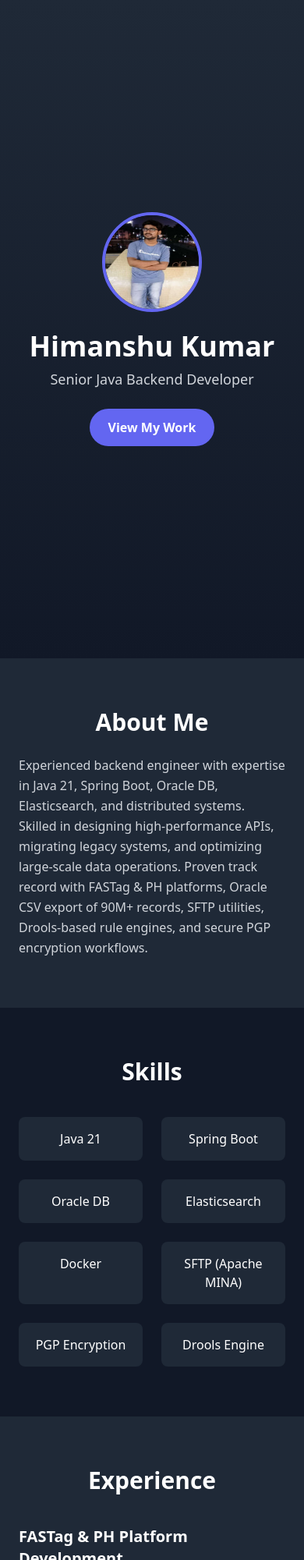
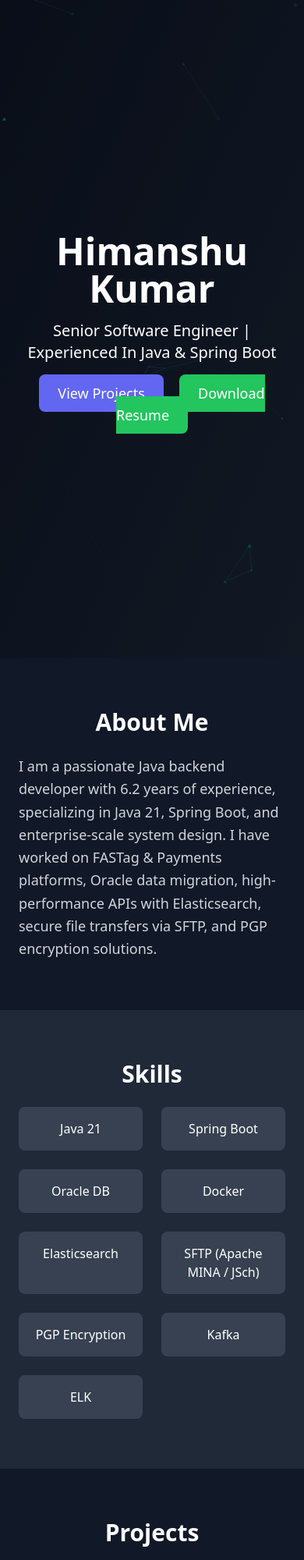
Before and after one commit to himanshukt/himanshukt.github.io, a plain HTML site: page index.html in a window 390 px wide. Shown: the top 2000 px of the page at 78% size. Drawn offline with nearby package versions, Linux system fonts and the light colour scheme.

Commit message:
Update index.html
changed with hero section

```diff
--- a/index.html
+++ b/index.html
@@ -2,105 +2,140 @@
 <html lang="en">
 <head>
   <meta charset="UTF-8" />
-  <meta name="viewport" content="width=device-width, initial-scale=1.0" />
+  <meta name="viewport" content="width=device-width, initial-scale=1.0"/>
   <title>Himanshu Kumar - Portfolio</title>
   <script src="https://cdn.tailwindcss.com"></script>
-  <link href="https://unpkg.com/aos@2.3.4/dist/aos.css" rel="stylesheet">
+  <style>
+    /* Fullscreen particle container */
+    #particles-js {
+      position: absolute;
+      width: 100%;
+      height: 100%;
+      background: linear-gradient(to bottom right, #0f172a, #1e293b);
+      z-index: -1;
+    }
+    /* Fade-in animation for hero content */
+    @keyframes fadeInUp {
+      0% {opacity: 0; transform: translateY(20px);}
+      100% {opacity: 1; transform: translateY(0);}
+    }
+    .fade-in-up {
+      animation: fadeInUp 1s ease-out forwards;
+    }
+  </style>
 </head>
-<body class="bg-gray-900 text-white">
+<body class="bg-gray-900 text-white font-sans">
 
-  <!-- Hero -->
-  <section class="h-screen flex flex-col justify-center items-center text-center bg-gradient-to-b from-gray-800 to-gray-900">
-    <img src="images/aboutme.jpg" alt="Profile" class="w-32 h-32 rounded-full border-4 border-indigo-500 mb-6" data-aos="zoom-in">
-    <h1 class="text-4xl font-bold mb-2" data-aos="fade-up">Himanshu Kumar</h1>
-    <p class="text-lg text-gray-300" data-aos="fade-up" data-aos-delay="100">Senior Java Backend Developer</p>
-    <a href="#projects" class="mt-6 px-6 py-3 bg-indigo-500 hover:bg-indigo-600 rounded-full text-white font-semibold" data-aos="fade-up" data-aos-delay="200">View My Work</a>
-  </section>
-
-  <!-- About -->
-  <section class="py-16 px-6 md:px-20 bg-gray-800" id="about">
-    <h2 class="text-3xl font-bold mb-6 text-center" data-aos="fade-up">About Me</h2>
-    <p class="max-w-3xl mx-auto text-gray-300 leading-relaxed" data-aos="fade-up" data-aos-delay="100">
-      Experienced backend engineer with expertise in Java 21, Spring Boot, Oracle DB, Elasticsearch, and distributed systems.
-      Skilled in designing high-performance APIs, migrating legacy systems, and optimizing large-scale data operations.
-      Proven track record with FASTag & PH platforms, Oracle CSV export of 90M+ records, SFTP utilities, Drools-based rule engines, and secure PGP encryption workflows.
-    </p>
-  </section>
-
-  <!-- Skills -->
-  <section class="py-16 px-6 md:px-20 bg-gray-900" id="skills">
-    <h2 class="text-3xl font-bold mb-10 text-center" data-aos="fade-up">Skills</h2>
-    <div class="grid grid-cols-2 md:grid-cols-4 gap-6 text-center">
-      <div class="p-4 bg-gray-800 rounded-lg" data-aos="fade-up">Java 21</div>
-      <div class="p-4 bg-gray-800 rounded-lg" data-aos="fade-up" data-aos-delay="50">Spring Boot</div>
-      <div class="p-4 bg-gray-800 rounded-lg" data-aos="fade-up" data-aos-delay="100">Oracle DB</div>
-      <div class="p-4 bg-gray-800 rounded-lg" data-aos="fade-up" data-aos-delay="150">Elasticsearch</div>
-      <div class="p-4 bg-gray-800 rounded-lg" data-aos="fade-up" data-aos-delay="200">Docker</div>
-      <div class="p-4 bg-gray-800 rounded-lg" data-aos="fade-up" data-aos-delay="250">SFTP (Apache MINA)</div>
-      <div class="p-4 bg-gray-800 rounded-lg" data-aos="fade-up" data-aos-delay="300">PGP Encryption</div>
-      <div class="p-4 bg-gray-800 rounded-lg" data-aos="fade-up" data-aos-delay="350">Drools Engine</div>
-    </div>
-  </section>
-
-  <!-- Experience -->
-  <section class="py-16 px-6 md:px-20 bg-gray-800" id="experience">
-    <h2 class="text-3xl font-bold mb-10 text-center" data-aos="fade-up">Experience</h2>
-    <div class="space-y-8 max-w-3xl mx-auto">
-      <div data-aos="fade-up">
-        <h3 class="text-xl font-semibold">FASTag & PH Platform Development</h3>
-        <p class="text-gray-400">Migrated core systems to Java 21, implemented Vahan-based Tag Issuance, VRN history download, and DA processing.</p>
-      </div>
-      <div data-aos="fade-up" data-aos-delay="100">
-        <h3 class="text-xl font-semibold">Oracle Data Export</h3>
-        <p class="text-gray-400">Optimized batch data extraction of 90M+ records using JDBC multithreading & memory-safe streaming.</p>
-      </div>
-      <div data-aos="fade-up" data-aos-delay="200">
-        <h3 class="text-xl font-semibold">SFTP & File Processing</h3>
-        <p class="text-gray-400">Developed production-grade SFTP utilities with Apache MINA SSHD for secure large file transfers.</p>
-      </div>
-      <div data-aos="fade-up" data-aos-delay="300">
-        <h3 class="text-xl font-semibold">Rule Engine Integration</h3>
-        <p class="text-gray-400">Implemented Drools for externalized fare calculation and flexible business rules management.</p>
+  <!-- Hero Section -->
+  <section class="min-h-screen flex flex-col justify-center items-center text-center px-6 relative overflow-hidden">
+    <div id="particles-js"></div>
+    <div class="absolute inset-0 bg-black bg-opacity-40"></div>
+    <div class="relative z-10 fade-in-up">
+      <h1 class="text-5xl font-bold mb-4">Himanshu Kumar</h1>
+      <p class="text-xl mb-6">Senior Software Engineer | Experienced In Java & Spring Boot </p>
+      <div class="space-x-4">
+        <a href="#projects" class="bg-indigo-500 hover:bg-indigo-600 px-6 py-3 rounded-lg text-lg transition">View Projects</a>
+        <a href="resume.pdf" download class="bg-green-500 hover:bg-green-600 px-6 py-3 rounded-lg text-lg transition">Download Resume</a>
       </div>
     </div>
   </section>
 
-  <!-- Projects -->
-  <section class="py-16 px-6 md:px-20 bg-gray-900" id="projects">
-    <h2 class="text-3xl font-bold mb-10 text-center" data-aos="fade-up">Projects</h2>
-    <div class="grid md:grid-cols-2 gap-8">
-      <div class="bg-gray-800 p-6 rounded-lg" data-aos="fade-up">
-        <img src="https://himanshukt.github.io/images/fastag.jpg" alt="FASTag" class="rounded-lg mb-4">
-        <h3 class="text-xl font-semibold">FASTag System Migration</h3>
-        <p class="text-gray-400">Upgraded platform to Java 21, optimized for high transaction throughput (500+ RPS).</p>
-      </div>
-      <div class="bg-gray-800 p-6 rounded-lg" data-aos="fade-up" data-aos-delay="100">
-        <img src="https://himanshukt.github.io/images/oracle_export.jpg" alt="Oracle Export" class="rounded-lg mb-4">
-        <h3 class="text-xl font-semibold">Oracle CSV Exporter</h3>
-        <p class="text-gray-400">Multithreaded JDBC solution for large-scale data export without DB tweaks.</p>
+  <!-- About Section -->
+  <section class="py-16 max-w-4xl mx-auto px-6">
+    <h2 class="text-3xl font-bold mb-6 text-center">About Me</h2>
+    <p class="text-lg leading-relaxed text-gray-300">
+      I am a passionate Java backend developer with <span id="experience-years"></span> years of experience, specializing in Java 21, Spring Boot, and enterprise-scale system design.
+      I have worked on FASTag & Payments platforms, Oracle data migration, high-performance APIs with Elasticsearch, secure file transfers via SFTP, and PGP encryption solutions.
+    </p>
+  </section>
+
+  <!-- Skills Section -->
+  <section class="py-16 bg-gray-800">
+    <div class="max-w-5xl mx-auto px-6">
+      <h2 class="text-3xl font-bold mb-6 text-center">Skills</h2>
+      <div class="grid grid-cols-2 md:grid-cols-4 gap-6 text-center">
+        <div class="bg-gray-700 p-4 rounded-lg">Java 21</div>
+        <div class="bg-gray-700 p-4 rounded-lg">Spring Boot</div>
+        <div class="bg-gray-700 p-4 rounded-lg">Oracle DB</div>
+        <div class="bg-gray-700 p-4 rounded-lg">Docker</div>
+        <div class="bg-gray-700 p-4 rounded-lg">Elasticsearch</div>
+        <div class="bg-gray-700 p-4 rounded-lg">SFTP (Apache MINA / JSch)</div>
+        <div class="bg-gray-700 p-4 rounded-lg">PGP Encryption</div>
+        <div class="bg-gray-700 p-4 rounded-lg">Kafka</div>
+        <div class="bg-gray-700 p-4 rounded-lg">ELK</div>
       </div>
     </div>
   </section>
 
-  <!-- Contact -->
-  <section class="py-16 px-6 md:px-20 bg-gray-800" id="contact">
-    <h2 class="text-3xl font-bold mb-10 text-center" data-aos="fade-up">Contact</h2>
-    <div class="text-center space-y-4">
-      <p>Email: <a href="mailto:himanshukt01@gmail.com" class="text-indigo-400 hover:underline">himanshukt01@gmail.com</a></p>
-      <p>GitHub: <a href="https://github.com/himanshukt" target="_blank" class="text-indigo-400 hover:underline">github.com/himanshukt</a></p>
-      <p>LinkedIn: <a href="https://linkedin.com/in/himanshukt/" target="_blank" class="text-indigo-400 hover:underline">linkedin.com/in/himanshukt</a></p>
+  <!-- Projects Section -->
+  <section id="projects" class="py-16 max-w-5xl mx-auto px-6">
+    <h2 class="text-3xl font-bold mb-6 text-center">Projects</h2>
+    <div class="grid md:grid-cols-2 gap-6">
+      <div class="bg-gray-800 p-6 rounded-lg shadow-lg">
+        <h3 class="text-xl font-bold mb-2">FASTag Platform Migration</h3>
+        <p class="text-gray-400">Migrated and optimized FASTag platform, implemented tag issuance with Vahan integration, and developed DA processing features.</p>
+      </div>
+      <div class="bg-gray-800 p-6 rounded-lg shadow-lg">
+        <h3 class="text-xl font-bold mb-2">Oracle CSV Exporter</h3>
+        <p class="text-gray-400">Exported 90M+ records efficiently using JDBC multithreading and optimized file writing.</p>
+      </div>
+      <div class="bg-gray-800 p-6 rounded-lg shadow-lg">
+        <h3 class="text-xl font-bold mb-2">Secure File Transfer Utility</h3>
+        <p class="text-gray-400">Built large file transfer utilities over SFTP with Apache MINA and JSch for production environments.</p>
+      </div>
+      <div class="bg-gray-800 p-6 rounded-lg shadow-lg">
+        <h3 class="text-xl font-bold mb-2">PGP Encryption Service</h3>
+        <p class="text-gray-400">Preloaded public keys for encryption to handle 500+ req/sec, improving security and throughput.</p>
+      </div>
     </div>
   </section>
 
-  <!-- Footer -->
-  <footer class="py-6 bg-gray-900 text-center text-gray-500">
-    © 2025 Himanshu Kumar. All rights reserved.
+  <!-- Contact Section -->
+  <section class="py-16 bg-gray-800">
+    <div class="max-w-4xl mx-auto px-6 text-center space-y-4">
+      <h2 class="text-3xl font-bold mb-6">Contact</h2>
+      <div class="text-center space-y-4">
+        <p>Email: <a href="mailto:himanshukt01@gmail.com" class="text-indigo-400 hover:underline">himanshukt01@gmail.com</a></p>
+        <p>GitHub: <a href="https://github.com/himanshukt" target="_blank" class="text-indigo-400 hover:underline">github.com/himanshukt</a></p>
+        <p>LinkedIn: <a href="https://linkedin.com/in/himanshukt/" target="_blank" class="text-indigo-400 hover:underline">linkedin.com/in/himanshukt</a></p>
+      </div>
+    </div>
+  </section>
+
+  <footer class="py-6 text-center bg-gray-900 text-gray-500">
+    &copy; <span id="year"></span> Himanshu Kumar. All rights reserved.
   </footer>
 
   <!-- Scripts -->
-  <script src="https://unpkg.com/aos@2.3.4/dist/aos.js"></script>
+  <script src="https://cdn.jsdelivr.net/particles.js/2.0.0/particles.min.js"></script>
   <script>
-    AOS.init({ duration: 800, once: true });
+    // Dynamic Experience Years
+    const startDate = new Date("June 2019");
+    const today = new Date();
+    const diffYears = ((today - startDate) / (1000 * 60 * 60 * 24 * 365)).toFixed(1);
+    document.getElementById("experience-years").textContent = diffYears;
+
+    // Dynamic Current Year
+    document.getElementById("year").textContent = today.getFullYear();
+
+    // Particles.js Config
+    particlesJS("particles-js", {
+      "particles": {
+        "number": { "value": 40, "density": { "enable": true, "value_area": 800 }},
+        "color": { "value": "#00ffff" },
+        "shape": { "type": "triangle", "stroke": { "width": 0, "color": "#000000" }},
+        "opacity": { "value": 0.3, "random": true },
+        "size": { "value": 4, "random": true },
+        "line_linked": { "enable": true, "distance": 150, "color": "#00ffff", "opacity": 0.2, "width": 1 },
+        "move": { "enable": true, "speed": 1.2, "random": true, "straight": false, "out_mode": "out" }
+      },
+      "interactivity": {
+        "detect_on": "canvas",
+        "events": { "onhover": { "enable": true, "mode": "grab" }, "resize": true },
+        "modes": { "grab": { "distance": 150, "line_linked": { "opacity": 0.5 } } }
+      },
+      "retina_detect": true
+    });
   </script>
 </body>
 </html>
```
